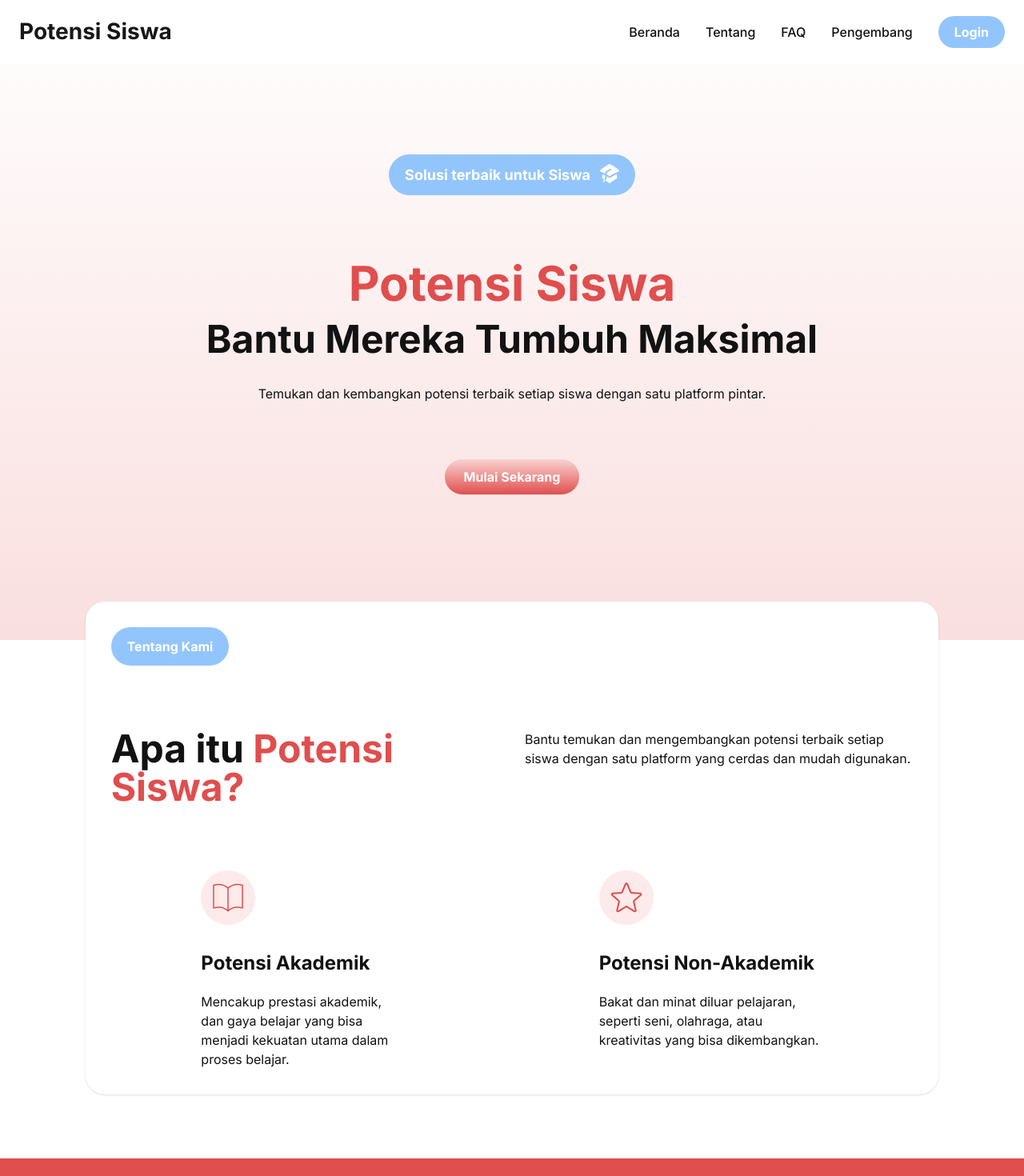
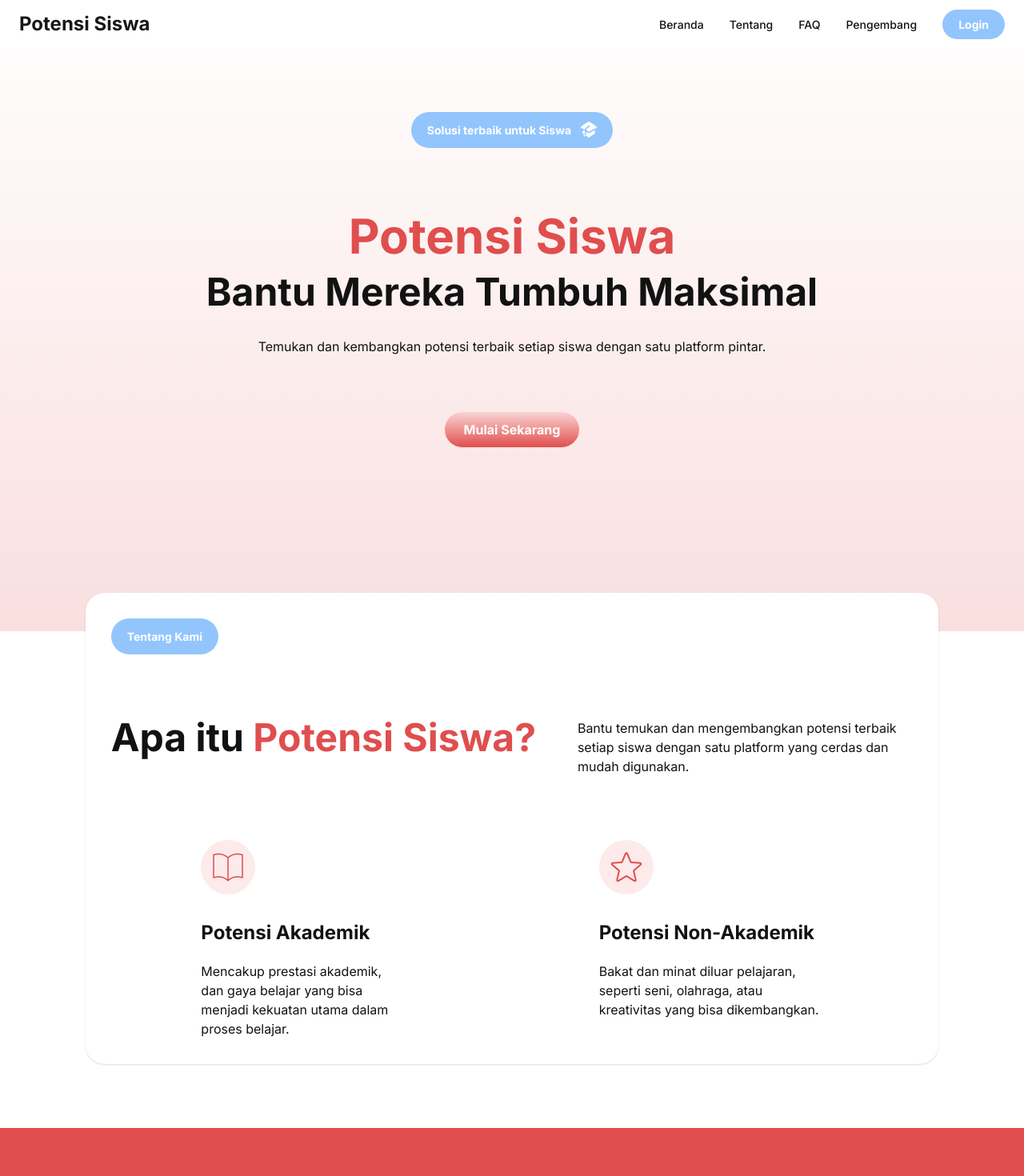
Before and after one commit to naylalrsti/Potensi-Siswa, a Next.js app: page / in a window 1280 px wide. Shown: the top 1470 px of the page at 80% size. Built offline with nearby package versions, Linux system fonts and the light colour scheme.

Commit message:
Changes to be committed: modified:   app/page.tsx  Changes not staged for commit: 	modified:   app/globals.css 	modified:   app/layout.tsx

```diff
--- a/app/page.tsx
+++ b/app/page.tsx
@@ -7,32 +7,32 @@ export default function Home() {
   return (
     <div className="w-full">
       {/*Hero section start*/}
-      <div className="w-full h-200 flex flex-col bg-linear-to-b from-white to bg-primary/18 items-center justify-center">
-        <nav className="fixed top-0 w-full bg-white">
+      <div className="w-full flex flex-col bg-linear-to-b from-white to bg-primary/18 items-center justify-center">
+        <nav className="sticky top-0 z-50 w-full bg-white">
           <div className="container mx-auto px-4 md:px-6 max-w-7xl">
-            <div className="flex flex-wrap min-h-20 items-center justify-between">
+            <div className="flex flex-wrap min-h-15 items-center justify-between">
               <a className="flex space-x-2">
-                <span className="text-2xl md:text-[28px] font-bold">
+                <span className="text-2xl md:text-[24px] font-bold">
                   Potensi Siswa
                 </span>
               </a>
               <div className="flex flex-end items-center gap-8">
                 <nav className="hidden md:flex gap-8">
-                  <a className="text-[16px] text-base font-medium" href="/">
+                  <a className="text-[14px] text-base font-medium" href="/">
                     Beranda
                   </a>
-                  <a className="text-[16px] text-base font-medium" href="/">
+                  <a className="text-[14px] text-base font-medium" href="/">
                     Tentang
                   </a>
-                  <a className="text-[16px] text-base font-medium" href="/">
+                  <a className="text-[14px] text-base font-medium" href="/">
                     FAQ
                   </a>
-                  <a className="text-[16px] text-base font-medium" href="/">
+                  <a className="text-[14px] text-base font-medium" href="/">
                     Pengembang
                   </a>
                 </nav>
                 <button className="hidden md:flex">
-                  <a className="bg-blue-300 text-white font-bold text-[16px] rounded-full whitespace-nowrap px-5 py-2 flex" href="/">
+                  <a className="bg-blue-300 text-white font-bold text-[14px] rounded-full whitespace-nowrap px-5 py-2 flex" href="/">
                     Login
                   </a>
                 </button>
@@ -42,17 +42,17 @@ export default function Home() {
                   />
                 </button>
                 <div className={`w-full bg-white fixed left-0 top-20 transform ease-linear transition-transform ${show ? `` : `-translate-y-[300px]`}`}>
-                  <nav className="flex flex-col px-4 py-4 gap-3">
-                    <a className="text-[16px] text-base font-medium" href="/">
+                  <nav className="flex flex-col px-4 py-4 gap-4">
+                    <a className="text-[14px] text-base font-medium" href="/">
                       Beranda
                     </a>
-                    <a className="text-[16px] text-base font-medium" href="/">
+                    <a className="text-[14px] text-base font-medium" href="/">
                       Tentang
                     </a>
-                    <a className="text-[16px] text-base font-medium" href="/">
+                    <a className="text-[14px] text-base font-medium" href="/">
                       FAQ
                     </a>
-                    <a className="text-[16px] text-base font-medium" href="/">
+                    <a className="text-[14px] text-base font-medium" href="/">
                       Pengembang
                     </a>
                   </nav>
@@ -61,22 +61,11 @@ export default function Home() {
             </div>
           </div>
         </nav>
-        {/* <div className="-translate-x-130 translate-y-45">
-          <img src="Bulb.svg" alt="bulb" />
-        </div>
-        <div className="translate-x-120 translate-y-55">
-          <img src="Paper.svg" alt="paper" />
-        </div>
-        <div className="-translate-x-110 translate-y-120">
-          <img src="Star.svg" alt="star" />
-        </div>
-        <div className="translate-x-100 translate-y-120">
-          <img src="Pencil.svg" alt="pencil" />
-        </div> */}
-        <div className="flex flex-col justify-center items-center">
-          <div className="w-fit bg-blue-300 text-white font-bold text-normal md:text-[18px] rounded-full whitespace-nowrap px-5 py-3 flex mb-20 gap-3">
+
+        <div className="flex flex-col justify-center items-center mt-20 mb-60">
+          <div className="w-fit bg-blue-300 text-white font-bold text-normal md:text-[14px] rounded-full whitespace-nowrap px-5 py-3 flex mb-20 gap-3">
             Solusi terbaik untuk Siswa
-            <div>
+            <div className="size-5">
               <img src="Union.svg" alt="union" />
             </div>
           </div>
@@ -103,12 +92,12 @@ export default function Home() {
 
       <section className="w-full bg-white flex h-fit justify-center">
         <div className="w-5/6 bg-white rounded-3xl text-white shadow py-8 px-8 -mt-12 mb-20">
-          <div className="w-fit bg-blue-300 text-white font-bold text-[16px] rounded-full whitespace-nowrap px-5 py-3 flex mb-20 gap-2.5">
+          <div className="w-fit bg-blue-300 text-white font-bold text-[14px] rounded-full whitespace-nowrap px-5 py-3 flex mb-20 gap-2.5">
             Tentang Kami
           </div>
-          <div className="flex flex-col md:flex-row gap-8">
-            <h1 className="text-base font-bold text-4xl md:text-5xl w-full md:w-2/4">
-              Apa itu <span className="text-primary font-bold text-4xl md:text-5xl">Potensi Siswa?</span>
+          <div className="flex flex-col md:flex-row gap-6">
+            <h1 className="text-base font-bold text-4xl md:text-5xl w-full md:w-2/3">
+              Apa itu <span className="text-primary">Potensi Siswa?</span>
             </h1>
             <p className="text-base font-normal text-normal w-full md:w-1/2">
               Bantu temukan dan mengembangkan potensi terbaik setiap siswa dengan satu platform yang cerdas dan mudah digunakan.
@@ -143,7 +132,7 @@ export default function Home() {
 
       <section className="w-full flex flex-col bg-primary justify-center items-center px-8">
         <div className="w-full flex flex-col justify-center items-center">
-          <div className="w-fit bg-blue-300 text-white font-bold text-[16px] rounded-full whitespace-nowrap px-5 py-3 flex mt-20 gap-2.5">
+          <div className="w-fit bg-blue-300 text-white font-bold text-[14px] rounded-full whitespace-nowrap px-5 py-3 flex mt-20 gap-2.5">
             Pihak Terlibat
           </div>
           <div className="flex flex-col justify-center items-center mt-20">
@@ -157,7 +146,7 @@ export default function Home() {
         </div>
         <div className="w-full flex flex-col md:flex-row justify-center items-stretch gap-8 md:gap-20 my-20">
           <div className="max-w-full md:max-w-80 flex flex-col bg-white rounded-2xl px-8 py-8 md:px-6">
-            <div className="size-15 md:size-20">
+            <div className="size-14 md:size-18">
               <img src="user-group.svg"
                 alt="teacher"
               />
@@ -172,7 +161,7 @@ export default function Home() {
             </div>
           </div>
           <div className="max-w-full md:max-w-80 flex flex-col bg-white rounded-2xl px-8 py-11 md:py-8 md:px-6">
-            <div className="size-15 md:size-20">
+            <div className="size-14 md:size-18">
               <img src="user.svg"
                 alt="student"
               />
@@ -191,7 +180,7 @@ export default function Home() {
 
       <section className="w-full bg-white flex justify-center">
         <div className="w-full flex flex-col justify-center items-center">
-          <div className="w-fit bg-blue-300 text-white font-bold text-[16px] rounded-full whitespace-nowrap px-5 py-2 md:py-3 flex mt-20 gap-2.5">
+          <div className="w-fit bg-blue-300 text-white font-bold text-[14px] rounded-full whitespace-nowrap px-5 py-2 md:py-3 flex mt-20 gap-2.5">
             Mulai Sekarang
           </div>
           <div className="px-5 mt-8 md:mt-20">
@@ -211,12 +200,12 @@ export default function Home() {
       </section>
 
 
-      <footer className="w-full flex flex-col md:flex-row bg-primary justify-between py-8 px-12 text-start gap-5">
+      <footer className="w-full flex flex-col md:flex-row bg-primary justify-around py-4 px-8 md:px-12 text-start gap-5">
         <div className="w-full md:w-965">
           <a className="text-white font-bold text-2xl">
             Potensi Siswa
           </a>
-          <h1 className="text-white font-normal text-normal mt-2 md:mt-3">
+          <h1 className="text-white font-normal text-normal mt-2 md:mt-3 gap-3">
             Bantu Mereka Tumbuh Maksimal
           </h1>
         </div>
```
